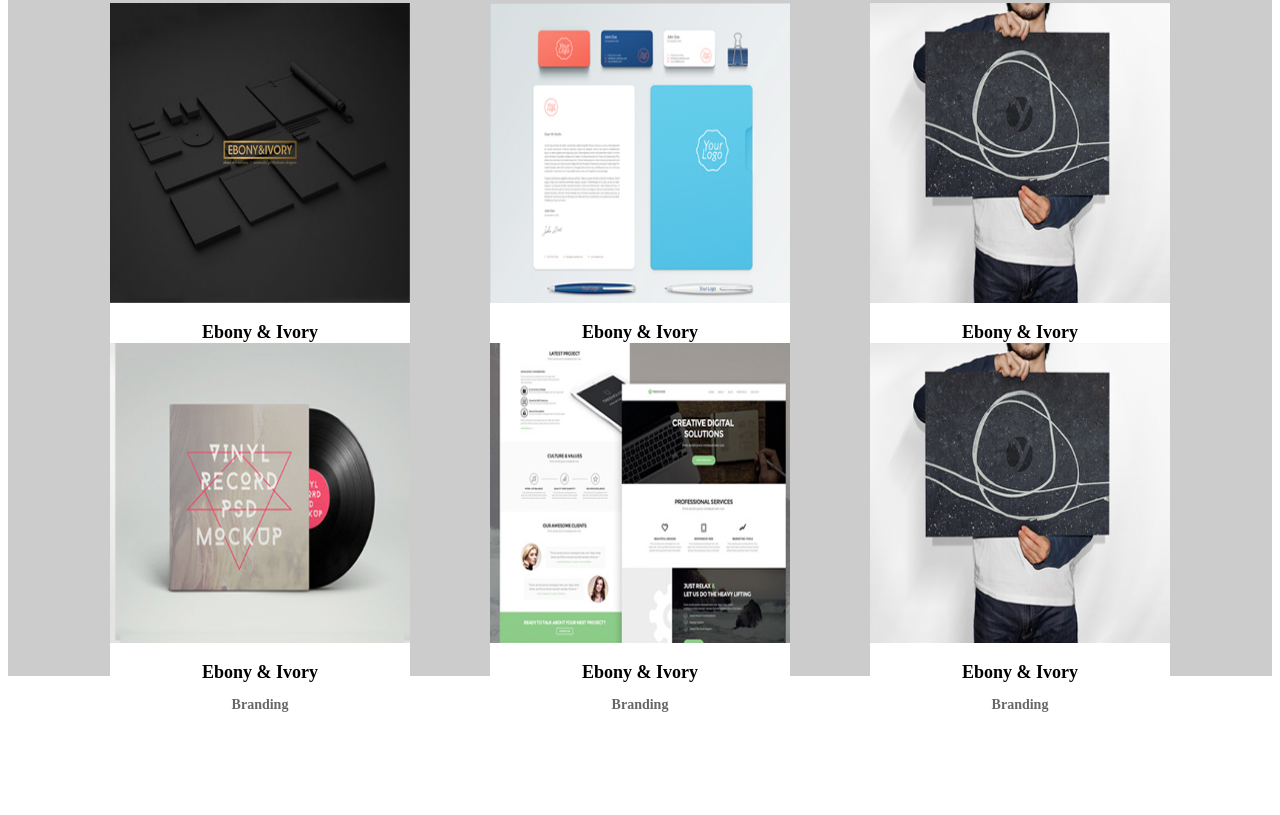
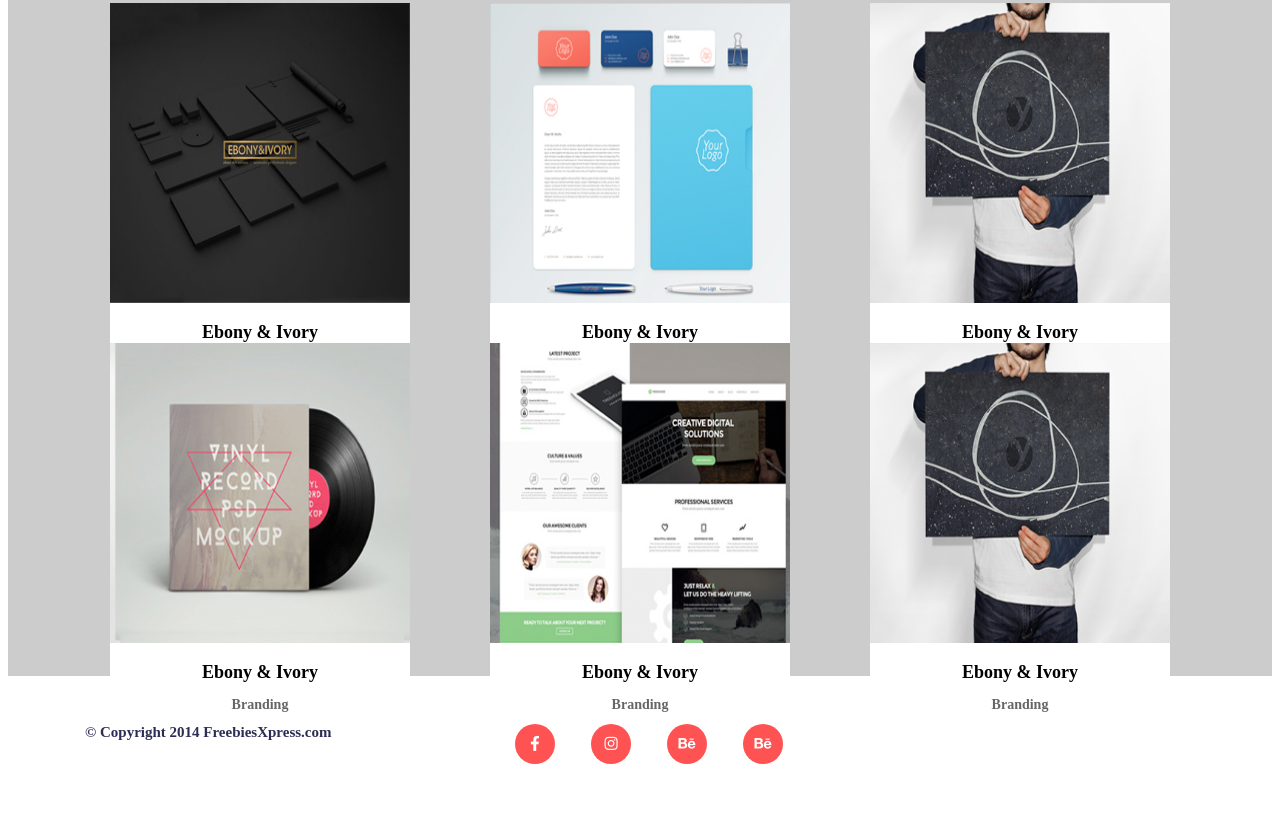
Before and after one commit to kacperpirog/zadanie_5, a website: page index.html in a window 1280 px wide. Shown: the part 948-1763 px from the top of the page. Before the commit the page ends 1673 px from the top, so only its background shows below. Drawn offline with Linux system fonts and the light colour scheme; a web font is replaced by a local one.

Commit message:
add footer html,css

```diff
--- a/index.html
+++ b/index.html
@@ -135,6 +135,22 @@
                     </div>
 
         </section>
-
+        <footer class="container">
+            <div class="footer">
+                <div class="row">
+                    <div class="col-4">
+                        <h1 class="text-footer">© Copyright 2014 FreebiesXpress.com</h1>
+                </div>
+                <div class="col-6">
+                        <ul>
+            	    <li><a href="#"><i class="fab fa-facebook-f"></i>Facebook</a></li>
+            	    <li><a href="#"><i class="fab fa-instagram"></i>Instagram</a></li>
+                    <li><a href="#"><i class="fab fa-behance"></i>Behance</a></li>
+                    <li><a href="#"><i class="fab fa-behance"></i>Behance</a></li>
+                </ul>
+            </div>
+            </div>
+            </div>
+    	</footer>
     </body>
 </html>
--- a/sass/style.scss
+++ b/sass/style.scss
@@ -294,3 +294,33 @@ li {
     width: 1140px;
 
 }
+
+/*footer*/
+
+.footer {
+    width: 1140px;
+    font-size: 0;
+    padding-bottom: 48px;
+    padding-top: 48px;
+    justify-content: center;
+    margin: 0 auto;
+}
+
+.footer i {
+    font-size: 15px;
+    background: $color-three;
+    width: 40px;
+    height: 40px;
+    line-height: 40px;
+    border-radius: 50%;
+    text-align: center;
+    color: $color-light;
+    margin: auto;
+}
+.text-footer {
+    justify-content: left;
+    color: $color-four;
+    font-size: 15px;
+    margin: 0;
+    text-align: left;
+}
```
Also changed, not shown: css/style.css, 1 other file.
